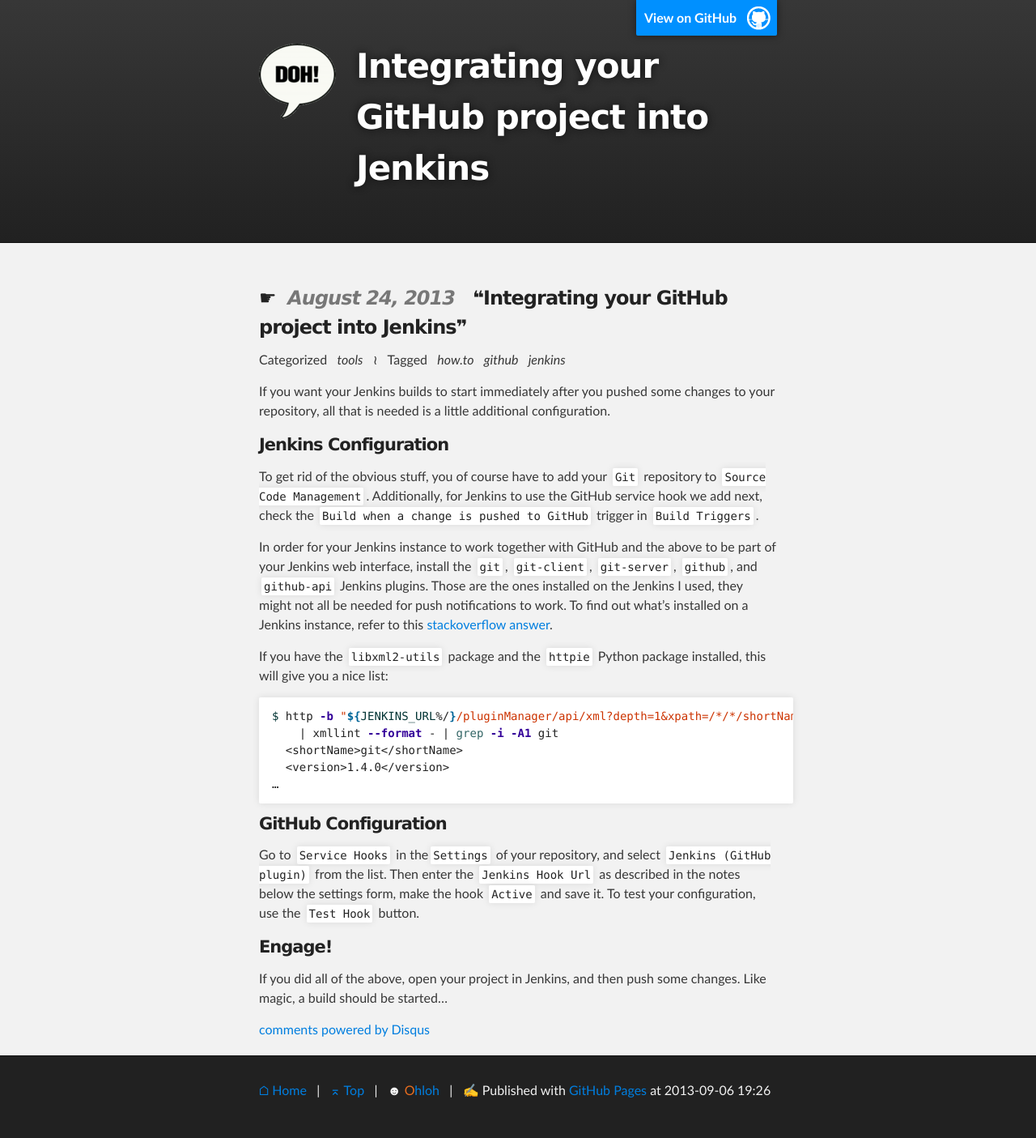
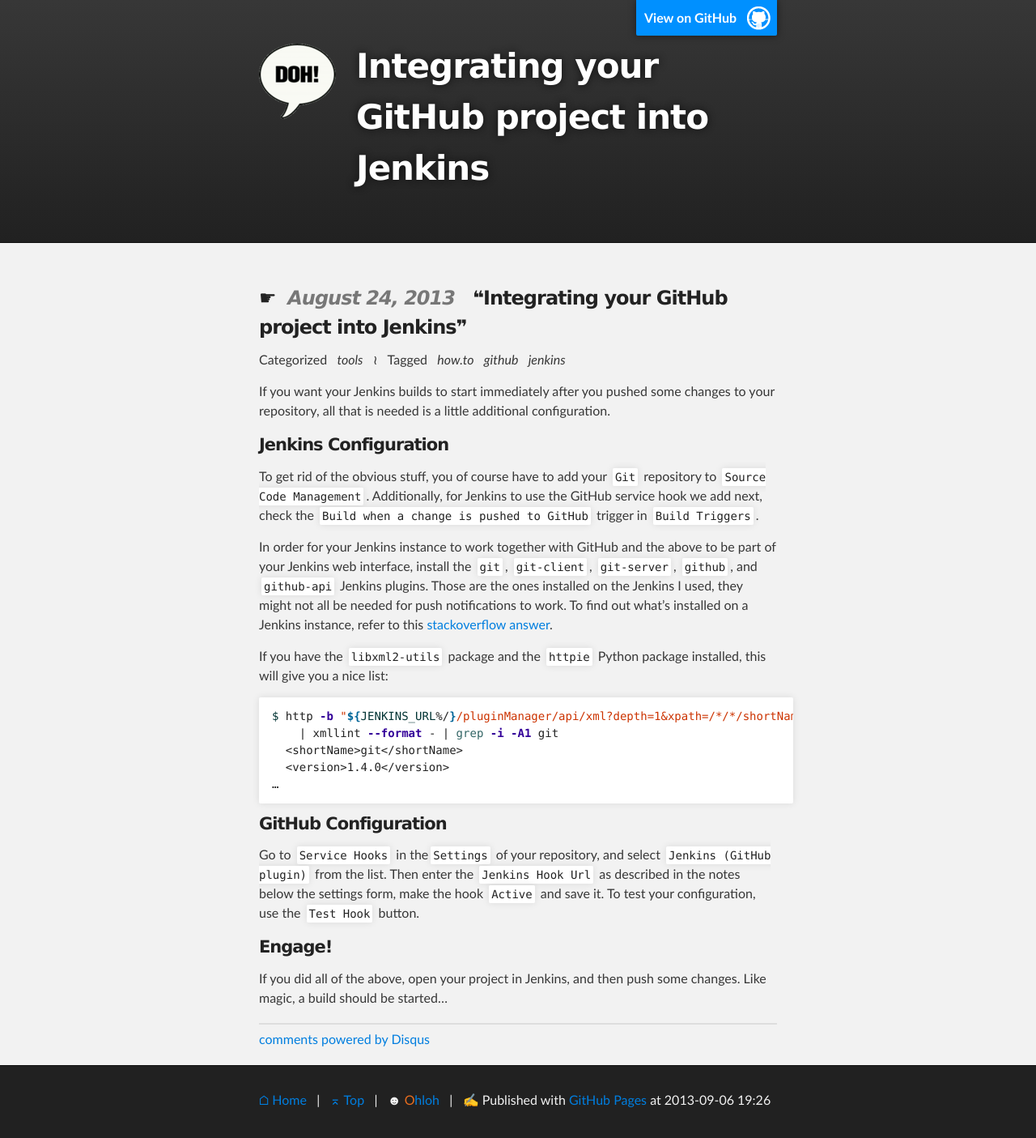
Before and after one commit to jhermann/jhermann.github.io, a Jekyll site: the page built from _posts/2013-08-24-jenkins-and-github.md, in a window 1280 px wide. Shown: the whole page at 81% size. Built offline with Jekyll 4.4.1, drawn with Linux system fonts in a browser that asks for light colours; Markdown is read by kramdown in place of the engine named in the settings; comment, search, counter and statistics services are not loaded.

Commit message:
Proper comment count links; styling added

```diff
--- a/_layouts/post.html
+++ b/_layouts/post.html
@@ -19,6 +19,7 @@ Tagged &nbsp; {% for tag in page.tags %}
 
 <!--    Ways to further customize the Disqus embed code
             http://docs.disqus.com/help/2/
+            http://help.disqus.com/customer/portal/articles/565624-tightening-your-disqus-integration
 -->
 <div id="disqus_thread"></div>
 <script type="text/javascript">
--- a/index.html
+++ b/index.html
@@ -72,7 +72,8 @@ tagline: Beware of Grumpy Old Coder!
     <dt>
         <div class="post">
             <b>☛</b>&nbsp; <span class="date">{{ post.date | date: "%B %e, %Y" }}</span> &nbsp;
-            <a href="{{ post.url }}#disqus_thread">{{ post.title }}</a>
+            <a href="{{ post.url }}">{{ post.title }}</a>
+            <a class="disqus" href="{{ post.url }}#disqus_thread"></a>
         </div>
     </dt>
     <dd>
--- a/stylesheets/stylesheet.css
+++ b/stylesheets/stylesheet.css
@@ -272,11 +272,36 @@ h3 .date {
     margin-left: 1em;
 }
 
-
 #ohloh-profile {
     float: right;
     border: 0px;
     margin-left: 1em;
+}
+
+#disqus_thread {
+    border-top: solid 1.5pt #ddd;
+    margin-top: 1.2em;
+    padding-top: 0.4em;
+}
+
+a.disqus {
+    font-size: 75%;
+    line-height: 0.8em;
+    color: #999;
+    border: 1px solid #ccc;
+    background: -moz-linear-gradient(center top, #fff, #eee) repeat scroll 0% 0% transparent;
+
+    display: inline-block;
+    vertical-align: baseline;
+    margin: 2px 0.6em;
+    padding: 2px 0.4em;
+    outline: medium none;
+    cursor: pointer;
+    text-align: center;
+    text-decoration: none;
+    text-shadow: 0px 1px 1px rgba(0, 0, 0, 0.3);
+    border-radius: 0.7em;
+    box-shadow: 0px 1px 2px rgba(0, 0, 0, 0.2);
 }
 
 
```
